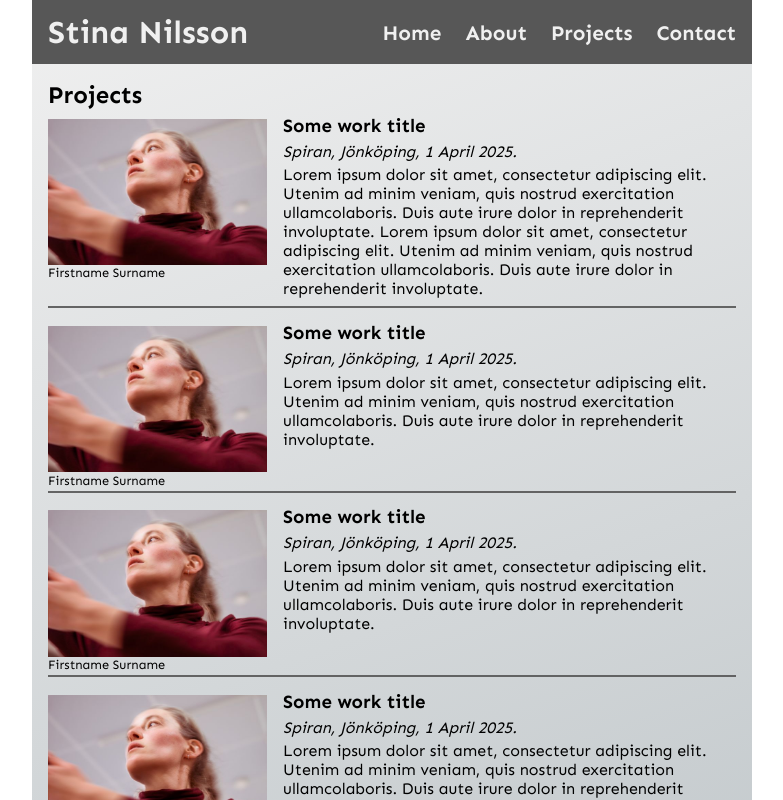
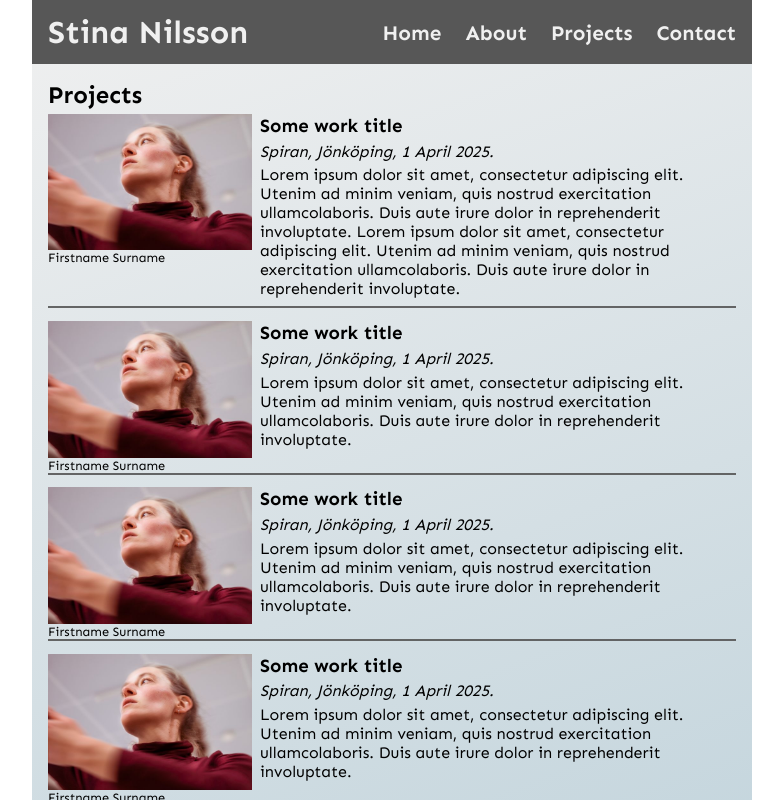
Before and after one commit to codeballet/stina-project, a React (Vite) app: page /projects in a window 1280 px wide. Shown: the top 800 px of the page, without its empty margins (248-1031 px from the left). Built offline with nearby package versions, Linux system fonts and the light colour scheme.

Commit message:
fix: styling

```diff
--- a/src/css/app.css
+++ b/src/css/app.css
@@ -1,3 +1,4 @@
 .main {
+    width: 100%;
     padding-top: 4rem;
 }
--- a/src/css/index.css
+++ b/src/css/index.css
@@ -19,7 +19,7 @@
     text-decoration: none;
 
     --color-background: #f0f0f0;
-    --color-gradient-dark: #b6bec2;
+    --color-gradient-dark: #b8ced8;
     --color-hover: rgb(255, 255, 166);
     --color-nav: rgb(87, 87, 87);
     --color-nav-transparent: rgb(87, 87, 87, 0.9);
@@ -47,8 +47,8 @@ body {
     }
 
     #root {
-        /* display: flex; */
-        width: 100%;
+        display: flex;
+        width: 100vw;
         max-width: 720px;
         background-image: linear-gradient(
             160deg,
--- a/src/css/projects.css
+++ b/src/css/projects.css
@@ -1,8 +1,8 @@
 .projects {
     display: flex;
-    justify-content: center;
+    /* justify-content: center; */
     padding: 1rem;
-    width: 100%;
+    /* width: 100%; */
 
     .projects-content {
         display: flex;
@@ -13,12 +13,14 @@
             display: flex;
             flex-direction: column;
             gap: 0.8rem;
+            width: 100%;
 
             .card {
                 display: flex;
                 flex-direction: column;
                 gap: 0.3rem;
                 border-bottom: 2px solid var(--color-nav-transparent);
+                width: 100%;
 
                 .card-article {
                     display: flex;
@@ -42,14 +44,13 @@
                         }
                     }
                 }
-
                 .card-figure {
                     display: flex;
                     flex-direction: column;
                     align-items: flex-start;
-                    width: 90%;
+                    width: 100%;
 
-                    img {
+                    .card-img {
                         max-width: 60%;
                         max-height: 20vh;
                         object-fit: contain;
@@ -77,21 +78,19 @@
             .projects-cards {
                 .card {
                     flex-direction: row;
-                    gap: 1rem;
-                    width: 100%;
+                    gap: 0.5rem;
 
                     .card-article {
-                        width: 80rem;
+                        width: 70%;
                     }
 
                     .card-figure {
-                        margin-top: 0.3rem;
-                        height: min-content;
-                        margin-bottom: 0.2rem;
+                        width: 30%;
 
-                        img {
+                        .card-img {
                             max-width: 100%;
                             max-height: 100%;
+                            object-fit: contain;
                         }
                     }
                 }
```
